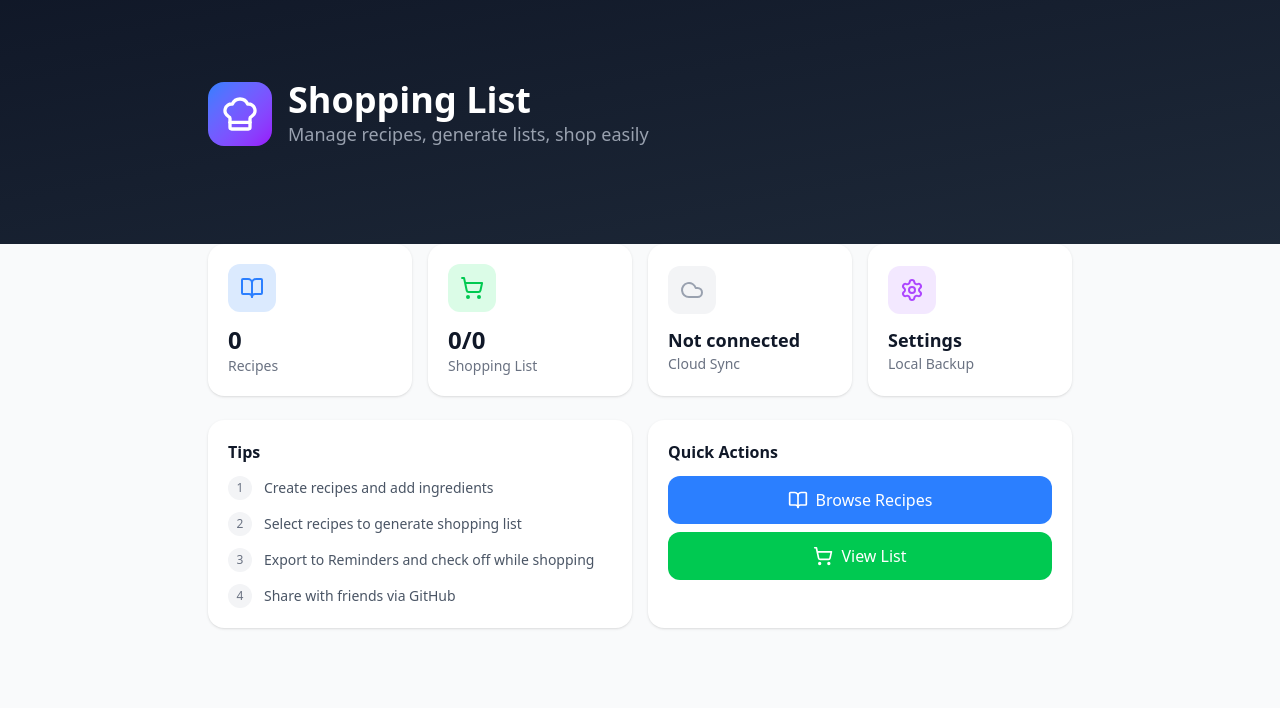
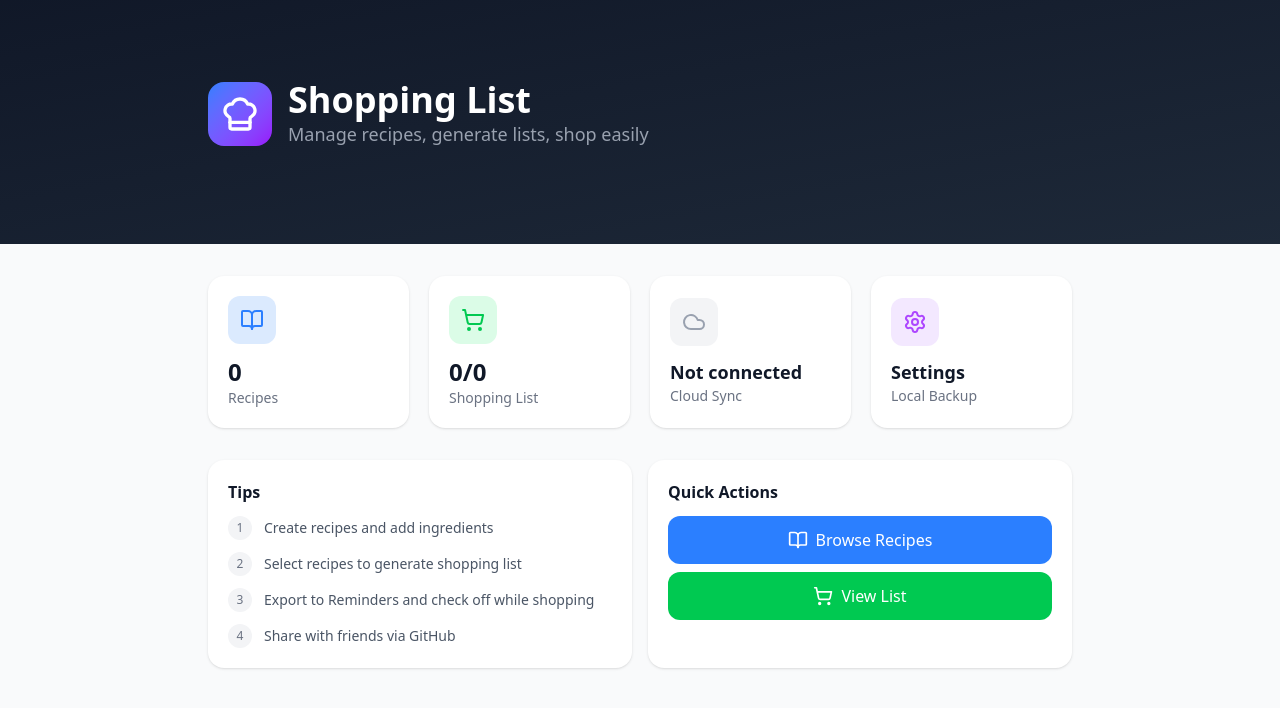
Before and after one commit to YuandaG/Shopping-Web, a React (Vite) app: page /#/ in a window 1280 px wide. Shown: the top 708 px of the page. Built offline with nearby package versions, Linux system fonts and the light colour scheme.

Commit message:
Fix Home page spacing - increase gaps between sections

```diff
--- a/src/pages/Home.tsx
+++ b/src/pages/Home.tsx
@@ -31,9 +31,9 @@ export function Home() {
       </div>
 
       {/* Content */}
-      <div className="max-w-lg lg:max-w-4xl mx-auto px-4 py-6 -mt-6">
+      <div className="max-w-lg lg:max-w-4xl mx-auto px-4 py-6 lg:py-8">
         {/* Quick Stats - 4 columns on desktop */}
-        <div className="grid grid-cols-2 lg:grid-cols-4 gap-3 lg:gap-4 mb-6">
+        <div className="grid grid-cols-2 lg:grid-cols-4 gap-4 lg:gap-5 mb-6 lg:mb-8">
           <button
             onClick={() => navigate('/recipes')}
             className="bg-white dark:bg-gray-800 rounded-2xl p-5 shadow-sm text-left hover:shadow-md transition-shadow"
```
